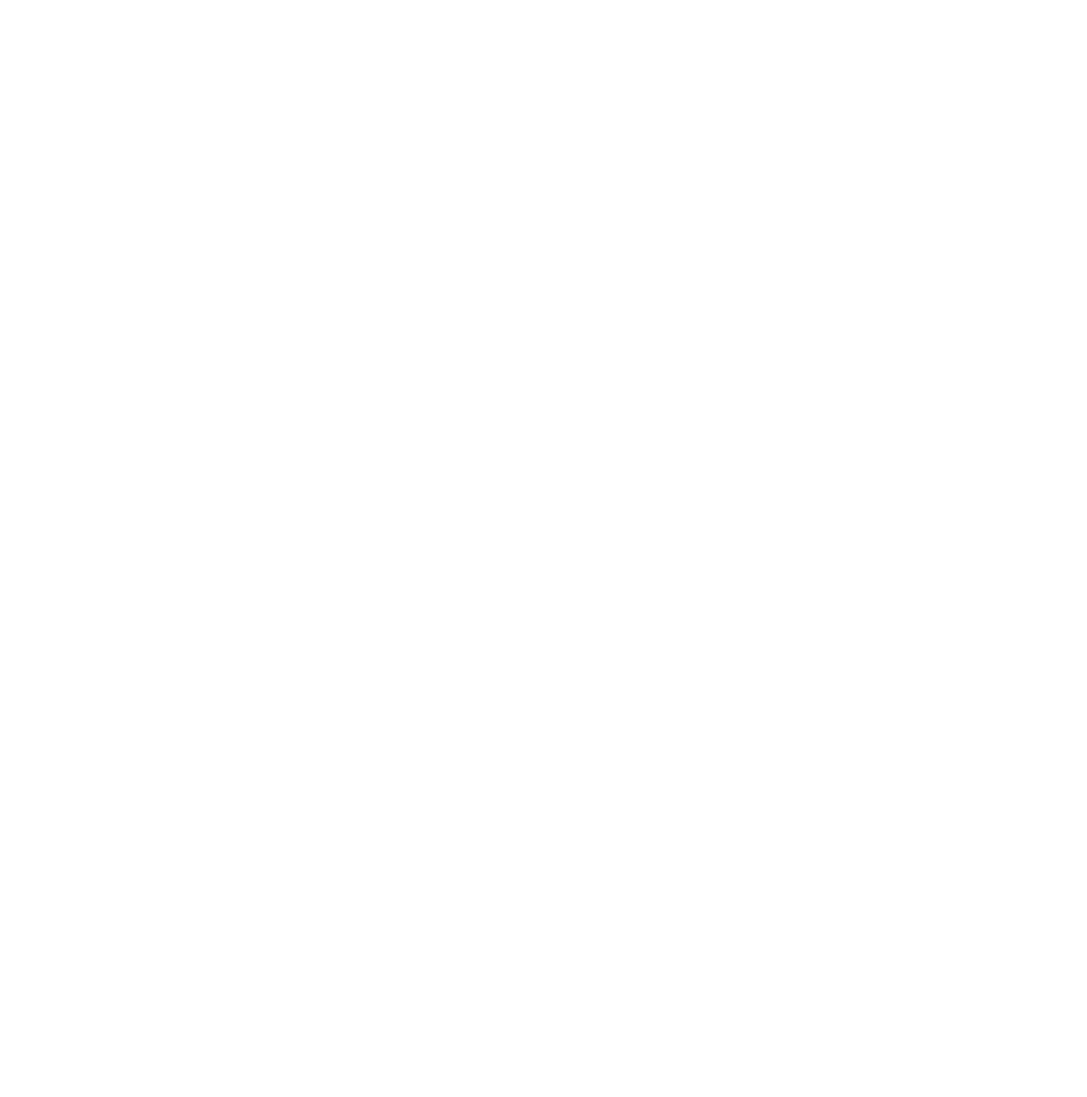
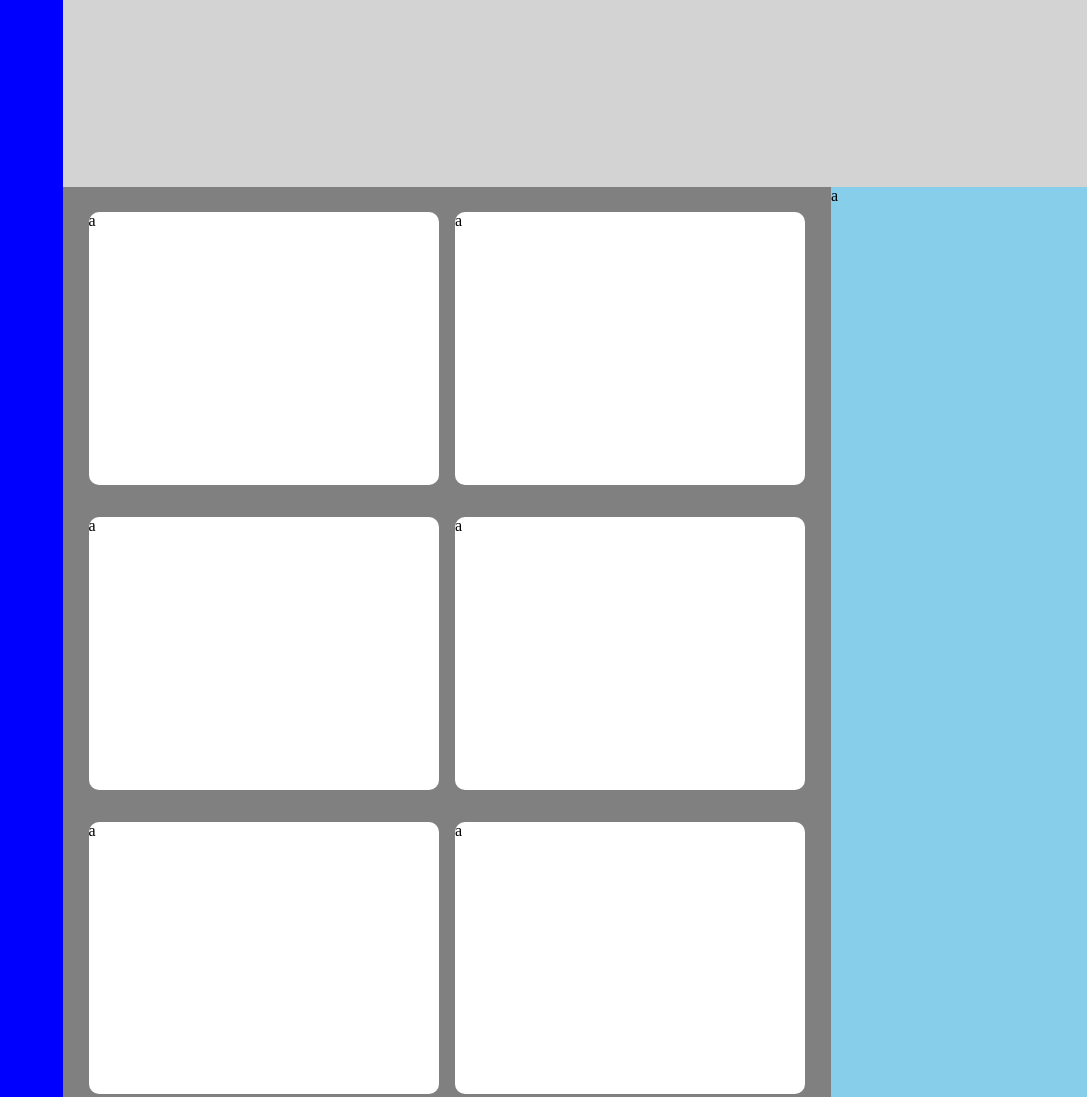
Before and after one commit to davidriver12/dashboard, a plain HTML site: page index.html in a window 1280 px wide. Shown: the top 1097 px of the page, without its empty margins (193-1280 px from the left). Before the commit the page ends 800 px from the top, so only its background shows below. Drawn offline with Linux system fonts and the light colour scheme.

Commit message:
Commit before experimenting with fixed nav bars

```diff
--- a/css/style.css
+++ b/css/style.css
@@ -0,0 +1,50 @@
+body {
+    margin: 0px;
+}
+
+#container {
+    min-height: 140vh;
+    width: 100vw;
+    display: grid;
+    grid-template-columns: 1fr 4fr;
+    grid-template-rows: 1fr 5fr;
+}
+
+#sidebar {
+    width: 20vw;
+    background-color: blue;
+    grid-column: 1/2;
+    grid-row: 1/3;
+}
+
+#header {
+    background-color: lightgray;
+    grid-column: 2/3;
+    grid-template-columns: 2fr 1fr;
+    grid-template-rows: 1fr 2fr;
+}
+
+#content {
+    background-color: gray;
+    grid-column: 2/3;
+    display: grid;
+    grid-template-columns: 3fr 1fr;
+}
+
+#cards {
+    margin: 2vw;
+    background-color: gray;
+    display: grid;
+    gap: 2rem 1rem;
+    grid-template-columns: repeat(auto-fit, minmax(300px, 1fr));
+}
+
+.card {
+    border-radius: 10px;
+    min-height: 200px;
+    background-color: white;
+}
+
+#right-bar {
+    background-color: skyblue;
+}
--- a/index.html
+++ b/index.html
@@ -7,6 +7,20 @@
     <script src="js/javascript.js" defer></script>
 </head>
 <body>
-
+    <div id="container">
+        <div id="sidebar"></div>
+        <div id="header"></div>
+        <div id="content">
+            <div id="cards">
+                <div class="card">a</div>
+                <div class="card">a</div>
+                <div class="card">a</div>
+                <div class="card">a</div>
+                <div class="card">a</div>
+                <div class="card">a</div>
+            </div>
+            <div id="right-bar">a</div>
+        </div>
+    </div>
 </body>
 </html>
```
